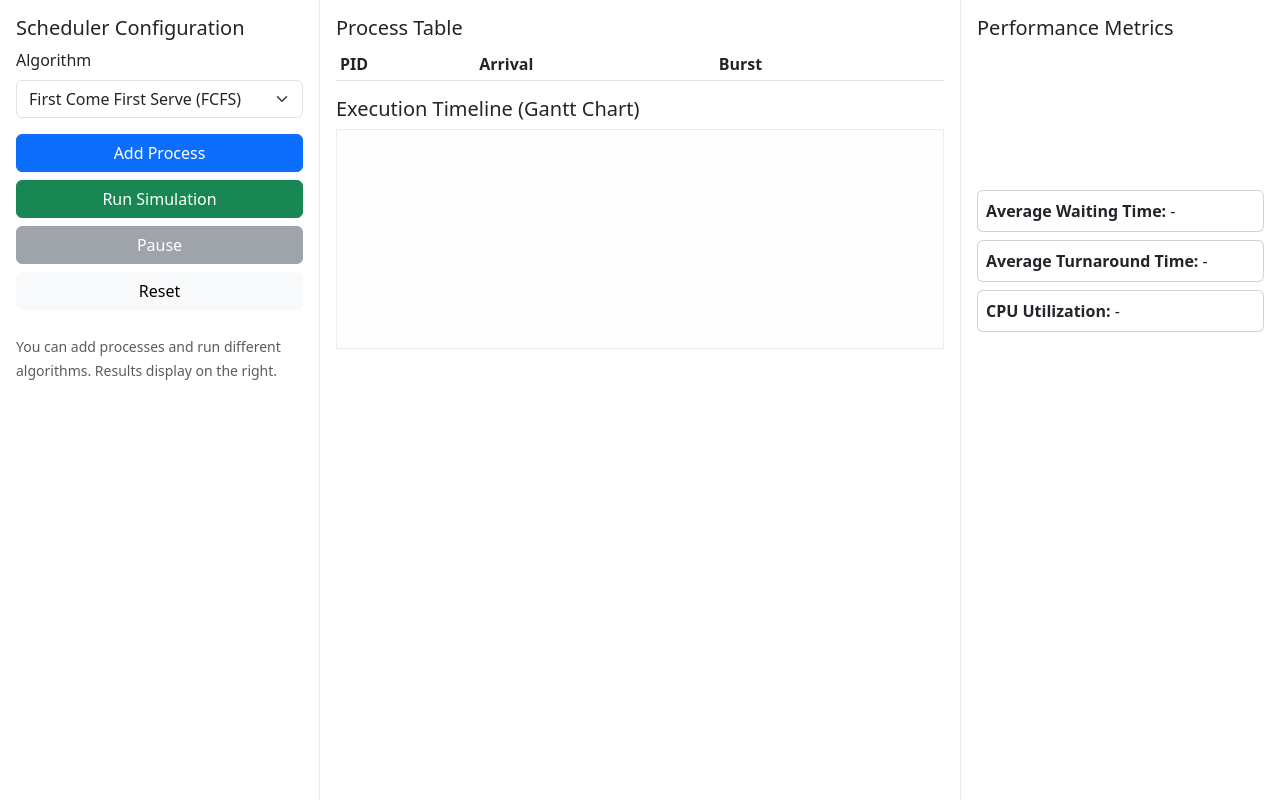
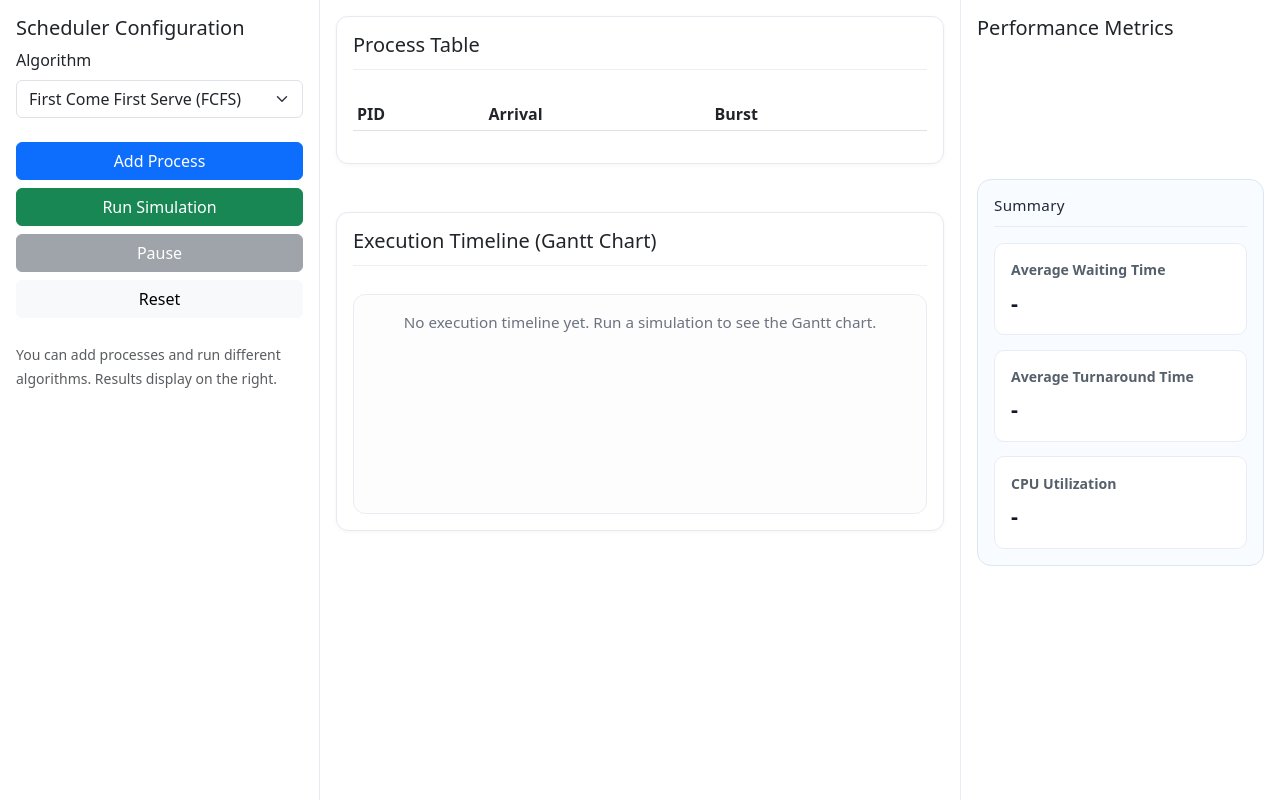
Before and after one commit to sokuntheary-chheng/OS-CPU-Scheduling-Team5, a Flask app: page / in a window 1280 px wide. Run offline with Flask 2, Linux system fonts and the light colour scheme; lists and menus that the app fills with data are empty.

Commit message:
update a bit of layout, process table, and guantt chart, and performance matrix

```diff
--- a/static/css/style.css
+++ b/static/css/style.css
@@ -1,8 +1,20 @@
 body { background: #f6f8fb; }
-.sidebar { background: #ffffff; border-right: 1px solid #e6e9ef; min-height: 100vh; }
-.main { background: #ffffff; min-height: 100vh; }
-.metrics { background: #ffffff; border-left: 1px solid #e6e9ef; min-height: 100vh; }
-.gantt-area { background: #fdfdfd; border: 1px solid #e9edf3; height: 220px; overflow-x: auto; position: relative; }
+.app-root .row { align-items: flex-start; }
+.sidebar, .main, .metrics { background: #ffffff; min-height: 100vh; display: flex; flex-direction: column; }
+.sidebar { border-right: 1px solid #e6e9ef; }
+.metrics { border-left: 1px solid #e9edf3; }
+.section-block { background: #ffffff; border: 1px solid #e6e9ef; border-radius: 12px; box-shadow: 0 1px 4px rgba(15, 23, 42, 0.04); padding: 1rem; }
+.section-block + .section-block { margin-top: 1.5rem; }
+.section-header { border-bottom: 1px solid #ebeff4; padding-bottom: 0.75rem; margin-bottom: 0.75rem; }
+.metrics-card { background: #f8fbff; border: 1px solid #dbe7f2; border-radius: 14px; padding: 1rem; margin-top: 1.5rem; }
+.metrics-card-header { border-bottom: 1px solid #e6edf3; padding-bottom: 0.75rem; margin-bottom: 1rem; }
+.metrics-card-header h6 { font-size: 0.95rem; letter-spacing: 0.02em; color: #1f2937; }
+.metrics-card-body { display: grid; gap: 0.9rem; }
+.metric-item { background: #ffffff; border: 1px solid #e9edf3; border-radius: 10px; padding: 0.95rem 1rem; }
+.metric-label { color: #55606b; font-size: 0.88rem; font-weight: 700; margin-bottom: 0.4rem; }
+.metric-value { color: #111827; font-size: 1.35rem; font-weight: 700; }
+.gantt-area { background: #fdfdfd; border: 1px solid #e9edf3; border-radius: 12px; min-height: 220px; overflow-x: auto; position: relative; padding: 1rem; }
+.gantt-area:empty::before { content: 'No execution timeline yet. Run a simulation to see the Gantt chart.'; display: flex; align-items: center; justify-content: center; color: #6b7280; font-size: 0.95rem; height: 100%; text-align: center; padding: 0 1rem; }
 .gantt-bar { position: absolute; height: 28px; border-radius: 4px; color: #fff; display:flex; align-items:center; padding-left:6px; font-weight:600; }
 .gantt-row { height: 36px; }
 
--- a/templates/index.html
+++ b/templates/index.html
@@ -49,25 +49,51 @@
         </div>
 
         <div class="col-6 main p-3">
-          <h5>Process Table</h5>
+          <div class="section-block mb-4">
+            <div class="section-header">
+              <h5 class="mb-0">Process Table</h5>
+            </div>
+            <div class="section-body pt-3">
               <table class="table table-sm" id="procTable">
                 <thead>
                   <tr><th>PID</th><th>Arrival</th><th>Burst</th><th></th></tr>
                 </thead>
                 <tbody></tbody>
               </table>
+            </div>
+          </div>
 
-          <h5 class="mt-3">Execution Timeline (Gantt Chart)</h5>
+          <div class="section-block">
+            <div class="section-header">
+              <h5 class="mb-0">Execution Timeline (Gantt Chart)</h5>
+            </div>
+            <div class="section-body pt-3">
               <div id="gantt" class="gantt-area"></div>
+            </div>
+          </div>
         </div>
 
         <div class="col-3 metrics p-3">
           <h5>Performance Metrics</h5>
           <canvas id="perfChart" height="120"></canvas>
-          <div class="mt-3">
-            <div class="card mb-2"><div class="card-body p-2"><strong>Average Waiting Time:</strong> <span id="avgWaiting">-</span></div></div>
-            <div class="card mb-2"><div class="card-body p-2"><strong>Average Turnaround Time:</strong> <span id="avgTurnaround">-</span></div></div>
-            <div class="card"><div class="card-body p-2"><strong>CPU Utilization:</strong> <span id="cpuUtil">-</span></div></div>
+          <div class="metrics-card mt-3">
+            <div class="metrics-card-header">
+              <h6 class="mb-0">Summary</h6>
+            </div>
+            <div class="metrics-card-body">
+              <div class="metric-item">
+                <div class="metric-label">Average Waiting Time</div>
+                <div class="metric-value" id="avgWaiting">-</div>
+              </div>
+              <div class="metric-item">
+                <div class="metric-label">Average Turnaround Time</div>
+                <div class="metric-value" id="avgTurnaround">-</div>
+              </div>
+              <div class="metric-item">
+                <div class="metric-label">CPU Utilization</div>
+                <div class="metric-value" id="cpuUtil">-</div>
+              </div>
+            </div>
           </div>
         </div>
       </div>
```
Lines whose indentation alone changed are shown as unchanged.
